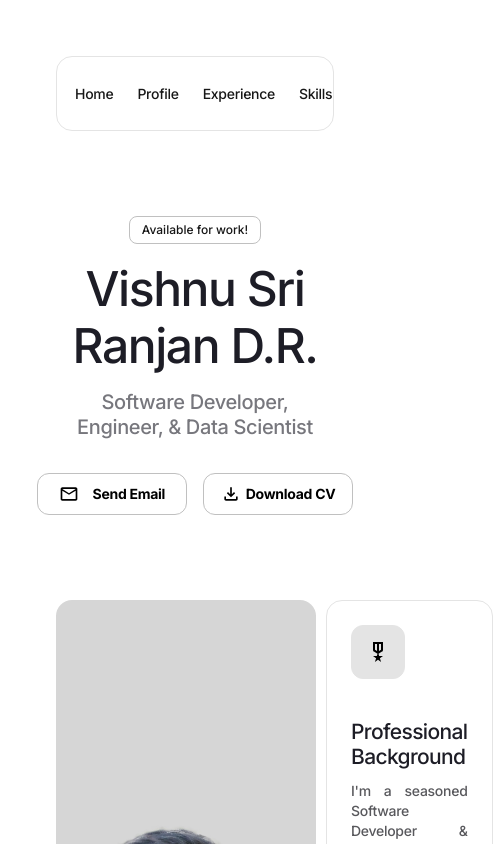
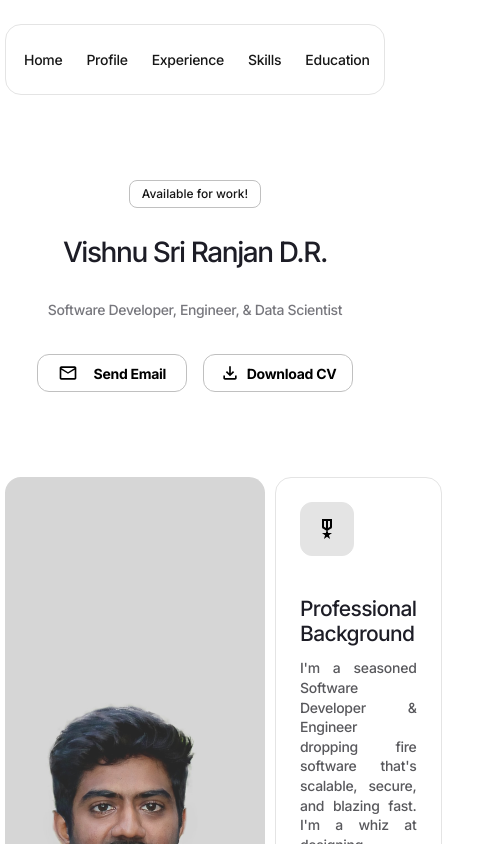
Before and after one commit to visnu1/portfolio, a Next.js app: page / in a window 390 px wide. Shown: the top 844 px of the page, 493 px wide, since content can reach past the window. Built offline with nearby package versions, Linux system fonts and the light colour scheme.

Commit message:
small UI fixes

```diff
--- a/src/components/Button/Button.module.css
+++ b/src/components/Button/Button.module.css
@@ -1,5 +1,5 @@
 .btn {
-    padding: 10px 16px;
+    padding: 8px 14px;
     justify-content: space-around;
     background-color: white;
     border-radius: 12px;
--- a/src/components/Header/Header.module.css
+++ b/src/components/Header/Header.module.css
@@ -1,7 +1,7 @@
 .header {
     flex: none;
     height: auto;
-    max-width: 800px;
+    max-width: 700px;
     position: sticky;
     top: 0;
     width: 100%;
@@ -10,7 +10,7 @@
 }
 
 .nav {
-    padding: 0 24px;
+    padding: 0 5px;
 }
 
 .navWrapper {
@@ -68,3 +68,10 @@
     max-width: 140px;
     width: 100%;
 }
+
+@media (min-width: 768px) {
+    .navBody {
+        box-shadow: rgba(60, 64, 67, 0.3) 0px 1px 2px 0px, rgba(60, 64, 67, 0.15) 0px 2px 6px 2px;
+        border: none;
+    }
+}
--- a/src/pages/index.tsx
+++ b/src/pages/index.tsx
@@ -366,6 +366,7 @@ export default function Home() {
                 <div className={`${styles.workCtn} d-flex flex-column`}>
                   <div className={`${styles.workItemWrapper} ${styles.credentialItemsCtn}`}>
                     {credentials.map((credential, index) => (
+                      <>
                         <div key={index} className={`${styles.workInfo} d-flex flex-column`}>
                           <div className="d-flex flex-column f-gap-2">
                             <div className={`${styles.workTitle} f-gap-1 d-flex flex-column`}>
@@ -380,7 +381,9 @@ export default function Home() {
                               <Button name="Show Credentials" target="_blank" icon="/north_east.svg" alt="link" href={credential.source} className="btn-max-width" />
                             </div>
                           </div>
+                          {index < credentials.length - 1 && <hr/>}
                         </div>
+                      </>
                     ))}
                   </div>
                 </div>
@@ -450,7 +453,7 @@ export default function Home() {
                     </div>
                   </div>
                   <div>
-                    <div className="d-flex align-center f-gap-3">
+                    <div className="d-flex align-center f-gap-2">
                       <a href="https://linkedin.com/in/srivisnu" target="_blank">
                         <Icon path="./linkedin.svg" size={30}></Icon>
                       </a>
--- a/src/styles/Home.module.css
+++ b/src/styles/Home.module.css
@@ -27,12 +27,12 @@
 }
 
 .main {
-  max-width: 768px;
+  max-width: 680px;
   width: 100%;
 }
 
 .mainCtn {
-  padding: 0 24px
+  padding: 0 5px
 }
 
 .sec1 {
@@ -86,7 +86,7 @@
   overflow: hidden;
 }
 
-.profileImg{
+.profileImg {
   width: 100%;
   height: 100%;
   border-radius: 16px;
@@ -133,6 +133,10 @@
 .workInfo {
   gap: 16px;
   flex: 1;
+}
+
+.workInfo>hr {
+  display: none;
 }
 
 .workTitle {
@@ -188,6 +192,59 @@
   padding: 40px 24px;
 }
 
+
+@media (max-width: 1024px) {
+
+  /* Tablets and smaller desktops */
+  .name {
+    font-size: 40px;
+  }
+
+  .subheading {
+    font-size: 18px;
+  }
+}
+
+@media (max-width: 768px) {
+
+  /* Mobile screens */
+  .name {
+    font-size: 32px;
+  }
+
+  .subheading {
+    font-size: 16px;
+  }
+}
+
+@media (max-width: 480px) {
+
+  /* Very small screens (portrait mobile) */
+  .name {
+    font-size: 28px;
+  }
+
+  .subheading {
+    font-size: 14px;
+  }
+
+  .credentialItemsCtn {
+    grid-template-columns: 1fr;
+    column-gap: 16px;
+    row-gap: 24px;
+  }
+
+  .workCtn{
+    padding: 24px;
+  }
+
+  .workInfo>hr {
+    display: block;
+  }
+
+}
+
+
 /* Enable hover only on non-touch devices */
 @media (hover: hover) and (pointer: fine) {
   a.primary:hover {
@@ -200,20 +257,3 @@
     border-color: transparent;
   }
 }
-
-@media (max-width: 600px) {
-  .page {
-    padding: 32px;
-    padding-bottom: 80px;
-  }
-
-  .main {
-    align-items: center;
-  }
-}
-
-@media (prefers-color-scheme: dark) {
-  .logo {
-    filter: invert();
-  }
-}
```
Lines whose indentation alone changed are shown as unchanged.
